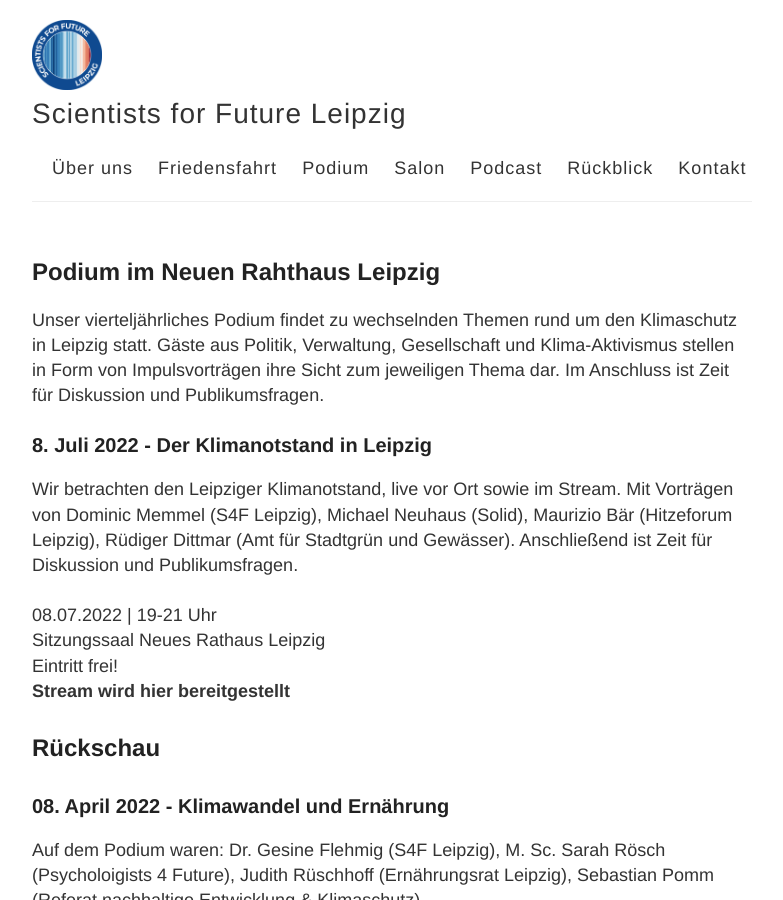
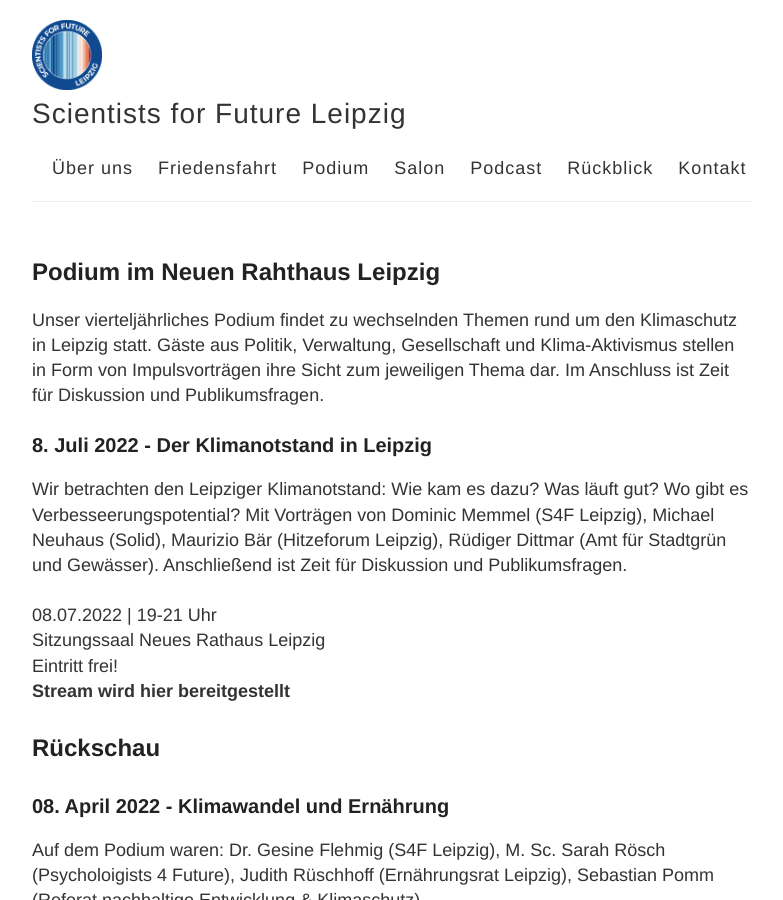
Before and after one commit to s4f-leipzig/s4f-leipzig.github.io, a Jekyll site: the page built from podium.html, in a window 1280 px wide and 900 px high. Shown: the whole window, without its empty margins (248-1031 px from the left). Built offline with Jekyll 4.4.1, drawn with Linux system fonts in a browser that asks for light colours.

Commit message:
Update podium.html

```diff
--- a/podium.html
+++ b/podium.html
@@ -5,7 +5,7 @@
 Unser vierteljährliches Podium findet zu wechselnden Themen rund um den Klimaschutz in Leipzig statt. Gäste aus Politik, Verwaltung, Gesellschaft und Klima-Aktivismus stellen in Form von Impulsvorträgen ihre Sicht zum jeweiligen Thema dar. Im Anschluss ist Zeit für Diskussion und Publikumsfragen.
 
 <h3>8. Juli 2022 - Der Klimanotstand in Leipzig</h3>
-Wir betrachten den Leipziger Klimanotstand, live vor Ort sowie im Stream. Mit Vorträgen von Dominic Memmel (S4F Leipzig), Michael Neuhaus (Solid), Maurizio Bär (Hitzeforum Leipzig), Rüdiger Dittmar (Amt für Stadtgrün und Gewässer). Anschließend ist Zeit für Diskussion und Publikumsfragen.
+Wir betrachten den Leipziger Klimanotstand: Wie kam es dazu? Was läuft gut? Wo gibt es Verbesseerungspotential? Mit Vorträgen von Dominic Memmel (S4F Leipzig), Michael Neuhaus (Solid), Maurizio Bär (Hitzeforum Leipzig), Rüdiger Dittmar (Amt für Stadtgrün und Gewässer). Anschließend ist Zeit für Diskussion und Publikumsfragen.
 <br>
 <br>08.07.2022 | 19-21 Uhr
 <br>Sitzungssaal Neues Rathaus Leipzig
```
